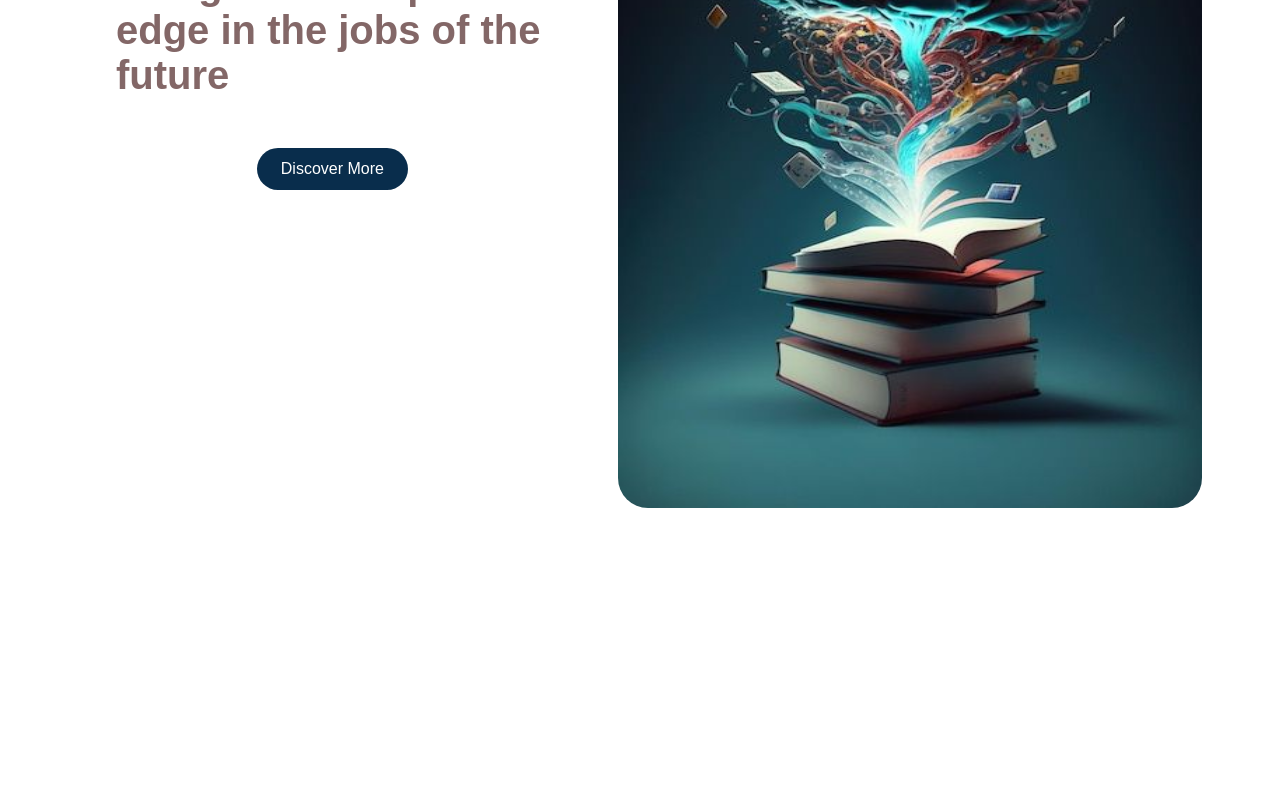
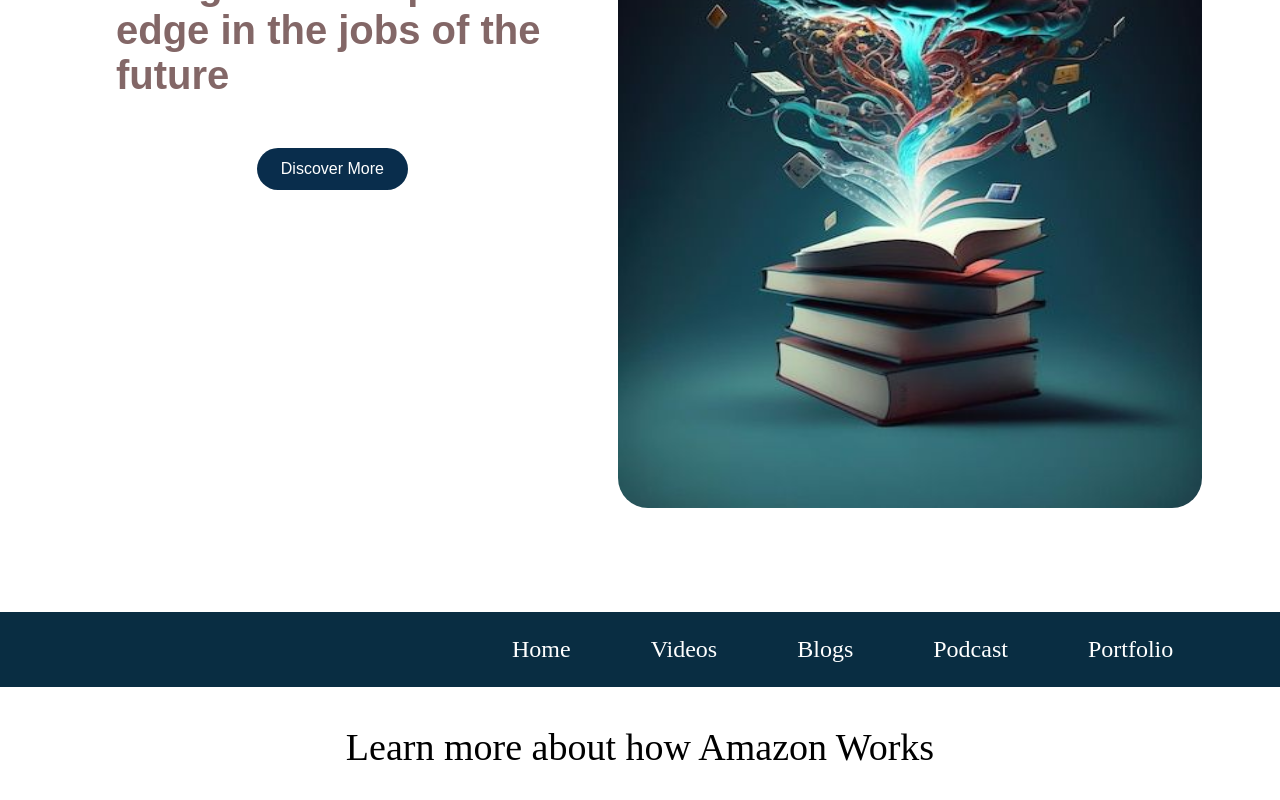
Before and after one commit to Daisy-che/Imena-project, a React (Create React App) app: page / in a window 1280 px wide. Shown: the part 436-1236 px from the top of the page. Before the commit the page ends 1048 px from the top, so only its background shows below. Built offline with nearby package versions, Linux system fonts and the light colour scheme; grey boxes are pictures that could not be loaded.

Commit message:
add video file

```diff
--- a/src/App.js
+++ b/src/App.js
@@ -1,12 +1,13 @@
 import './App.css';
 import Home from './Home';
+import Video from './Video';
 
 function App() {
   return (
     <div className='App'>
 
 <Home/>
-
+<Video/>
     </div>
 
   );
--- a/src/Home/index.css
+++ b/src/Home/index.css
@@ -23,6 +23,7 @@ body {
     list-style-type: none;
     margin: 0;
     padding: 0;
+    position: relative;
   }
 
   nav ul li {
--- /dev/null
+++ b/src/Video/index.css
@@ -0,0 +1,81 @@
+.navbar{
+
+    gap: 80px;
+    color: white;
+    display: flex;
+    font-family: 'Times New Roman', Times, serif;
+    font-size: 24px;
+    margin-left: 40%;
+
+
+
+
+ }
+ .nav{
+     background-color: #092d42;
+
+ }
+ .amazon{
+     text-align: center;
+     font-family: 'Times New Roman', Times, serif;
+     font-size: 38px;
+ }
+ .amazon-image{
+     text-align: center;
+ }
+ .video-kur{
+     width: 600px;
+     height: 400px;
+     margin-left: 30%;
+ }
+ .video-Aline{
+     width: 600px;
+     height: 400px;
+     margin-left: 20%;
+
+
+ }
+ .video-section{
+     display: flex;
+     gap: 620px;
+     margin-left:5% ;
+
+ }
+ .video-wato{
+     width: 600px;
+     height: 300px;
+     margin-left: 1%;
+
+ }
+ .video-linet{
+    width: 600px;
+    height: 300px;
+    margin-left: 10%;
+
+ }
+ .video-daisy{
+    width: 600px;
+    height: 300px;
+    margin-left: 10.3%;
+
+ }
+ .video-section2{
+    display: flex;
+    gap: 620px;
+    margin-left: 10%;
+ }
+  .main-div{
+    overflow-x: hidden;
+  }
+  @media screen and (min-width:0px) and (max-width:300px){
+    .video-section{
+        flex-direction: column;
+
+    }
+    .video-section2{
+        flex-direction: column;
+    }
+  }
+  @media screen and (min-width:301px) and (max-width:480px){
+
+  }
--- /dev/null
+++ b/src/Video/index.js
@@ -0,0 +1,43 @@
+// import './index.css'
+import './index.css'
+const Video =  ()=>{
+    return(
+        <div className='main-div'>
+        <div className='nav'>
+            <div className='navbar'>
+                <p>Home</p>
+                <p>Videos</p>
+                <p>Blogs</p>
+                <p>Podcast</p>
+                <p>Portfolio</p>
+
+
+        </div>
+        </div>
+        <div className='amazon'>
+            <p>Learn more about how Amazon Works</p>
+        </div>
+
+        <div className='video-section'>
+        <div><iframe src="https://www.loom.com/embed/05c92e2356b241a190331102702e717f?sid=3e80a60a-83ec-4a16-9d30-42776125a85d" frameborder="0" webkitallowfullscreen mozallowfullscreen allowfullscreen className='video-Aline'></iframe></div>
+
+        <div><iframe src="https://www.loom.com/embed/8d206f8112944664b7d3ffa4882fb1b5?sid=f4519c72-b2f7-41b0-95ed-bcd9a6a13bc1" frameborder="0" webkitallowfullscreen mozallowfullscreen allowfullscreen className='video-kur'></iframe></div>
+        </div>
+        <div className='video-section2'>
+        <div><iframe src="https://www.loom.com/embed/df35a47c7beb4b8884697ffc4412f3c0?sid=6e68dda4-cd02-4429-be9a-30a28b67b3bc" frameborder="0" webkitallowfullscreen mozallowfullscreen allowfullscreen className='video-wato'></iframe></div>
+
+        <div><iframe src="https://www.loom.com/embed/891c0693fd4f4f8e94c3ea1e401cc8bb?sid=c3a2807b-76ce-4549-97b2-b2a12e37d4a5" frameborder="0" webkitallowfullscreen mozallowfullscreen allowfullscreen className='video-linet'></iframe></div>
+        </div>
+        <div>
+        <div><iframe src="https://www.loom.com/embed/abb01c10963244498519680dbe8f9a4c?sid=ec97ea9e-8ff5-4c90-8d72-2c2ef7dd300e" frameborder="0" webkitallowfullscreen mozallowfullscreen allowfullscreen  className='video-daisy'></iframe></div>
+        </div>
+
+
+
+
+
+        </div>
+
+    )
+}
+export default Video;
```
